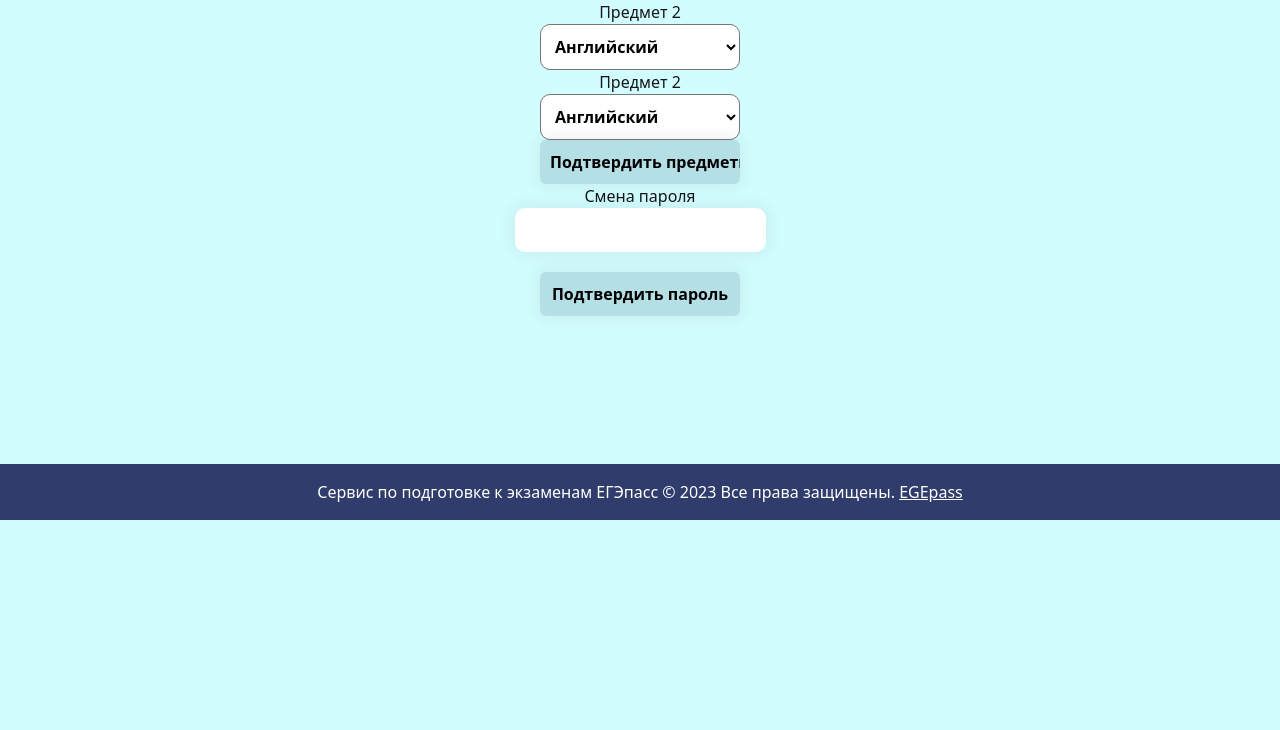
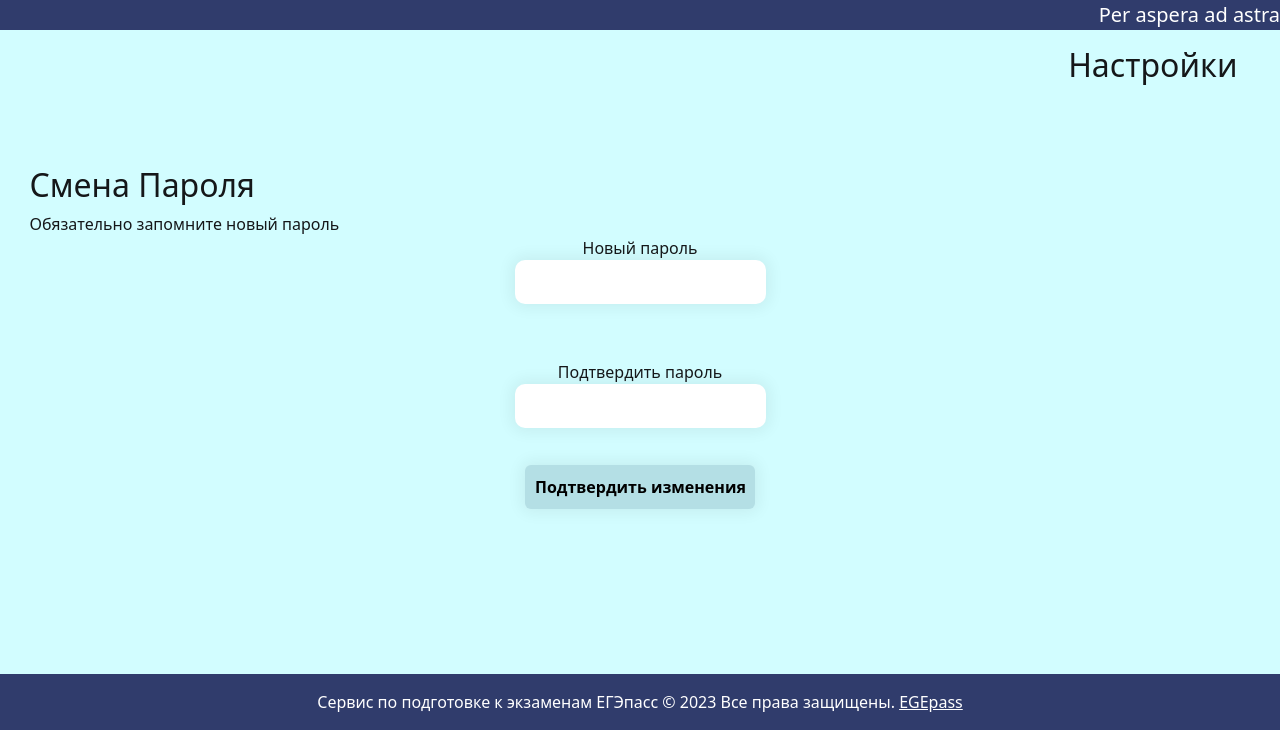
Before and after one commit to Ardrass2/EGEpass, a Flask app: page /settings in a window 1280 px wide. Shown: the part 144-874 px from the top of the page. Before the commit the page ends 664 px from the top, so only its background shows below. Run offline with Flask 3, Linux system fonts and the light colour scheme.

Commit message:
Настройки улучшены.

```diff
--- a/data/forms.py
+++ b/data/forms.py
@@ -19,23 +19,9 @@ class RegistrationForm(FlaskForm):
 
 
 class SettingsForm(FlaskForm):
-    school_subject_1 = SelectField('Предмет 2',
-                        choices=[('English', "Английский"), ('Biology', 'Биология'),
-                                 ('Geography', 'География'), ('History', 'История'),
-                                 ('literature', 'Литература'), ('Math', 'Математика профиль'),
-                                 ('Social Science', 'Обществознание'), ('Russian', 'Русский язык'),
-                                 ('Physics', 'Физика'), ('Chemistry', 'Химия')], validators=[DataRequired()])
-
-    school_subject_2 = SelectField('Предмет 2',
-                       choices=[('English', "Английский"), ('Biology', 'Биология'),
-                                ('Geography', 'География'), ('History', 'История'),
-                                ('literature', 'Литература'), ('Math', 'Математика профиль'),
-                                ('Social Science', 'Обществознание'), ('Russian', 'Русский язык'),
-                                ('Physics', 'Физика'), ('Chemistry', 'Химия')], validators=[DataRequired()])
-
-    confirm_password = StringField('Смена пароля', validators=[DataRequired(), Length(min=6)])
-    submit = SubmitField('Подтвердить пароль')
-    submit2 = SubmitField('Подтвердить предметы')
+    change_password = PasswordField('Новый пароль', validators=[DataRequired(), Length(min=6)])
+    confirm_password = PasswordField('Подтвердить пароль', validators=[DataRequired(), Length(min=6)])
+    submit_pass = SubmitField('Подтвердить изменения')
 
 
 class LoginForm(FlaskForm):
--- a/main.py
+++ b/main.py
@@ -1,5 +1,6 @@
 from flask import Flask, render_template, redirect, url_for, flash, request
 from flask_login import LoginManager, login_user, current_user, logout_user, login_required
+from werkzeug.security import generate_password_hash
 from data.scores import subject_tasks, Exams, TestSeparately
 from data import db_session
 from data.user import User
@@ -72,9 +73,14 @@ def register():
 def setting():
     form = SettingsForm()
     if form.validate_on_submit():
-        if str(form.school_subject_1.data) == str(form.school_subject_2.data):
-            flash("Одинаковые предметы по выбору", "Ошибка")
-        #  Тут Потом с паролем делать
+        if not str(form.change_password.data) == str(form.confirm_password.data):
+            flash("Пароли различаются", "Ошибка")
+        else:
+            db = db_session.create_session()
+            current_user.hashed_password.replace(current_user.hashed_password,
+                                                 (generate_password_hash(str(form.change_password.data))))
+            db.merge(current_user)
+            db.commit()
     return render_template("settings.html", title="Настройки", form=form)
 
 
--- a/static/css/style.css
+++ b/static/css/style.css
@@ -58,37 +58,9 @@ input {
     display: block;
 }
 
-#school_subject_1 {
-    border-radius: 10px;
+#submit_pass {
     position: relative;
-    width: 200px;
-    padding: 10px;
-    margin: 0 auto;
-    background: #ffff;
-    color: black;
-    outline: none;
-    cursor: pointer;
-    font-weight: bold;
-    display: block;
-}
-
-#school_subject_2 {
-    border-radius: 10px;
-    position: relative;
-    width: 200px;
-    padding: 10px;
-    margin: 0 auto;
-    background: #ffff;
-    color: black;
-    outline: none;
-    cursor: pointer;
-    font-weight: bold;
-    display: block;
-}
-
-#submit2 {
-    position: relative;
-    width: 200px;
+    width: 230px;
     padding: 10px;
     margin: 0 auto;
     background: #B4DFE5;
@@ -97,6 +69,16 @@ input {
     border: 0 solid;
     cursor: pointer;
     font-weight: bold;
+    display: block;
+}
+
+#confirm_password {
+
+    border-radius: 10px;
+    margin: 0 auto;
+    padding: 10px;
+    border: 0;
+    box-shadow: 0 0 15px 4px rgba(0, 0, 0, 0.06);
     display: block;
 }
 input[type="number"] {
--- a/templates/settings.html
+++ b/templates/settings.html
@@ -3,18 +3,26 @@
 {% block content %}
 <form method="POST" action="/settings">
     {{ form.hidden_tag() }}
-
+    <figure class="text-end text-white" style="background-color: #303C6C">
+      <blockquote class="blockquote">
+        <p>Per aspera ad astra</p>
+      </blockquote>
+    </figure>
+    <h2>ㅤㅤㅤㅤㅤㅤㅤㅤㅤㅤㅤㅤㅤㅤㅤㅤㅤㅤㅤㅤㅤㅤㅤㅤㅤㅤㅤㅤㅤㅤㅤㅤㅤㅤㅤㅤ Настройки</h2>
+    <h4>ㅤ</h4>
+    <h4>ㅤ</h4>
+    <h2>ㅤСмена Пароля</h2>
+    <h>ㅤㅤОбязательно запомните новый пароль</h>
     <div class="form-group">
-        {{ form.school_subject_1.label(class="field-label") }} {{ form.school_subject_1 }}
+        {{ form.change_password.label(class="field-label") }} {{ form.change_password }}
     </div>
-    <div class="form-group">
-        {{ form.school_subject_2.label(class="field-label") }} {{ form.school_subject_2 }}
-    </div>
-    {{ form.submit2(class="btn btn-primary") }}
+    <h1>ㅤ</h1>
     <div class="form-group">
         {{ form.confirm_password.label(class="field-label") }} {{ form.confirm_password }}
     </div>
-    {{ form.submit(class="btn btn-primary") }}
+    <h4>ㅤ</h4>
+    {{ form.submit_pass(class="btn btn-primary") }}
+    <h4>ㅤ</h4>
 </form>
 {% for msg in get_flashed_messages(True) %}
     <div class="alert alert-danger" role="alert">{{msg}}</div>
```
